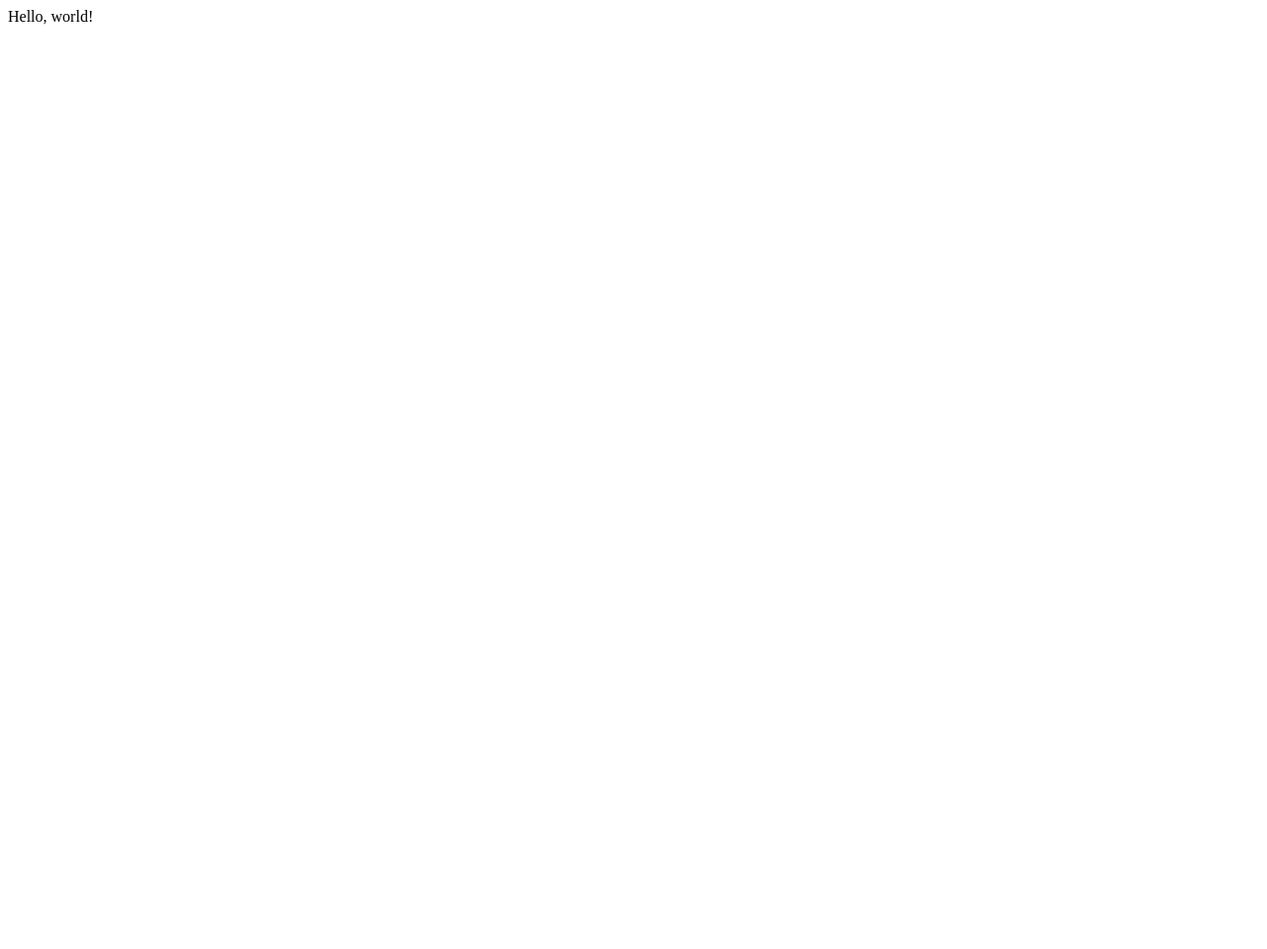
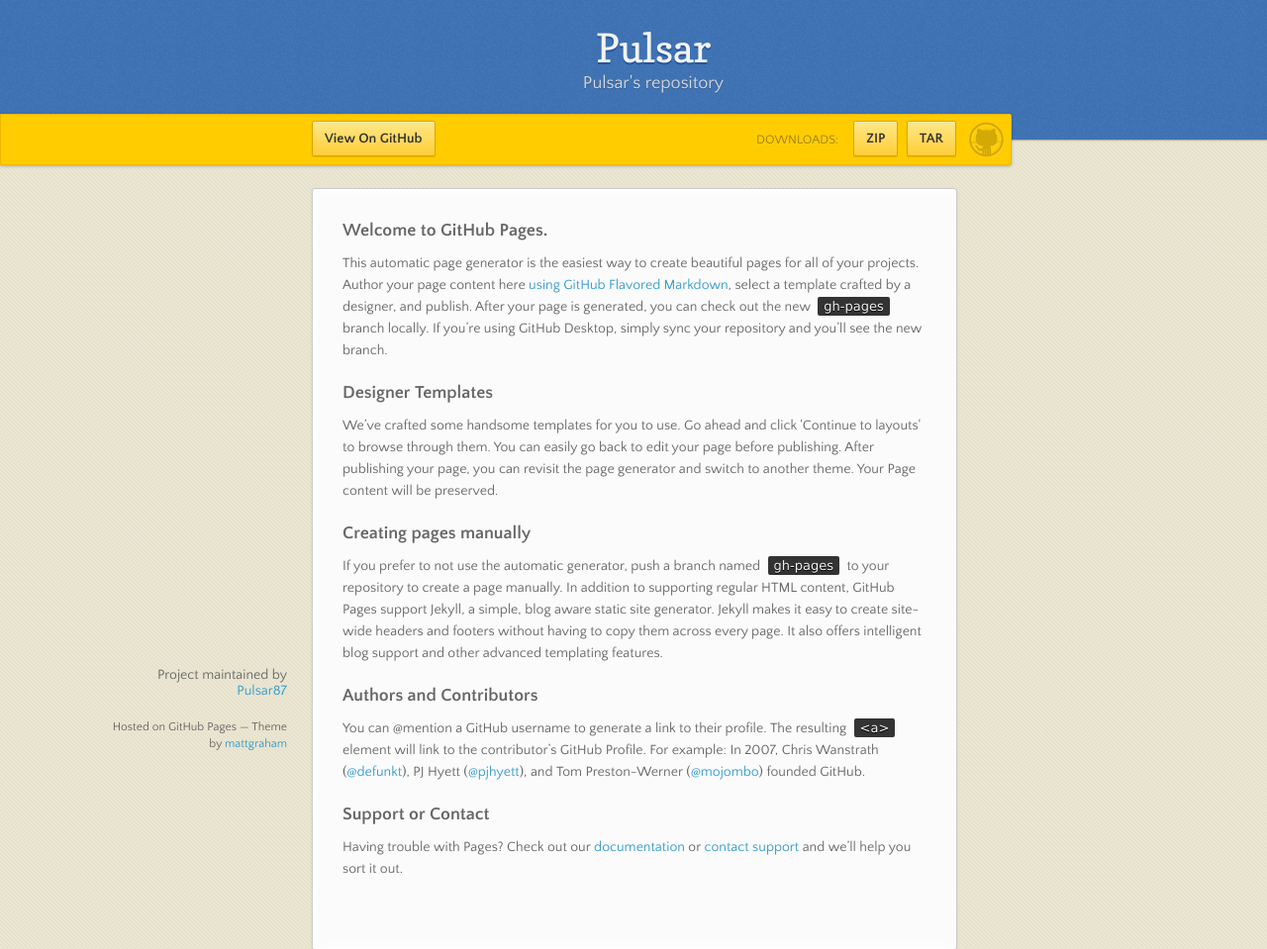
Before and after one commit to Pulsar87/pulsar, a plain HTML site: page index.html in a window 1280 px wide. Shown: the top 959 px of the page at 99% size. Before the commit the page ends 800 px from the top, so only its background shows below. Drawn offline with nearby package versions, Linux system fonts and the light colour scheme.

Commit message:
Update index.html

```diff
--- a/index.html
+++ b/index.html
@@ -1 +1,75 @@
-Hello, world!
+<!doctype html>
+<html>
+  <head>
+    <meta charset="utf-8">
+    <meta http-equiv="X-UA-Compatible" content="chrome=1">
+    <title>Pulsar by Pulsar87</title>
+    <link rel="stylesheet" href="stylesheets/styles.css">
+    <link rel="stylesheet" href="stylesheets/github-dark.css">
+    <script src="https://ajax.googleapis.com/ajax/libs/jquery/1.7.1/jquery.min.js"></script>
+    <script src="javascripts/main.js"></script>
+    <!--[if lt IE 9]>
+      <script src="//html5shiv.googlecode.com/svn/trunk/html5.js"></script>
+    <![endif]-->
+    <meta name="viewport" content="width=device-width, initial-scale=1, user-scalable=no">
+
+  </head>
+  <body>
+
+      <header>
+        <h1>Pulsar</h1>
+        <p>Pulsar&#39;s repository</p>
+      </header>
+
+      <div id="banner">
+        <span id="logo"></span>
+
+        <a href="https://github.com/Pulsar87/pulsar" class="button fork"><strong>View On GitHub</strong></a>
+        <div class="downloads">
+          <span>Downloads:</span>
+          <ul>
+            <li><a href="https://github.com/Pulsar87/pulsar/zipball/master" class="button">ZIP</a></li>
+            <li><a href="https://github.com/Pulsar87/pulsar/tarball/master" class="button">TAR</a></li>
+          </ul>
+        </div>
+      </div><!-- end banner -->
+
+    <div class="wrapper">
+      <nav>
+        <ul></ul>
+      </nav>
+      <section>
+        <h3>
+<a id="welcome-to-github-pages" class="anchor" href="#welcome-to-github-pages" aria-hidden="true"><span aria-hidden="true" class="octicon octicon-link"></span></a>Welcome to GitHub Pages.</h3>
+
+<p>This automatic page generator is the easiest way to create beautiful pages for all of your projects. Author your page content here <a href="https://guides.github.com/features/mastering-markdown/">using GitHub Flavored Markdown</a>, select a template crafted by a designer, and publish. After your page is generated, you can check out the new <code>gh-pages</code> branch locally. If you’re using GitHub Desktop, simply sync your repository and you’ll see the new branch.</p>
+
+<h3>
+<a id="designer-templates" class="anchor" href="#designer-templates" aria-hidden="true"><span aria-hidden="true" class="octicon octicon-link"></span></a>Designer Templates</h3>
+
+<p>We’ve crafted some handsome templates for you to use. Go ahead and click 'Continue to layouts' to browse through them. You can easily go back to edit your page before publishing. After publishing your page, you can revisit the page generator and switch to another theme. Your Page content will be preserved.</p>
+
+<h3>
+<a id="creating-pages-manually" class="anchor" href="#creating-pages-manually" aria-hidden="true"><span aria-hidden="true" class="octicon octicon-link"></span></a>Creating pages manually</h3>
+
+<p>If you prefer to not use the automatic generator, push a branch named <code>gh-pages</code> to your repository to create a page manually. In addition to supporting regular HTML content, GitHub Pages support Jekyll, a simple, blog aware static site generator. Jekyll makes it easy to create site-wide headers and footers without having to copy them across every page. It also offers intelligent blog support and other advanced templating features.</p>
+
+<h3>
+<a id="authors-and-contributors" class="anchor" href="#authors-and-contributors" aria-hidden="true"><span aria-hidden="true" class="octicon octicon-link"></span></a>Authors and Contributors</h3>
+
+<p>You can @mention a GitHub username to generate a link to their profile. The resulting <code>&lt;a&gt;</code> element will link to the contributor’s GitHub Profile. For example: In 2007, Chris Wanstrath (<a href="https://github.com/defunkt" class="user-mention">@defunkt</a>), PJ Hyett (<a href="https://github.com/pjhyett" class="user-mention">@pjhyett</a>), and Tom Preston-Werner (<a href="https://github.com/mojombo" class="user-mention">@mojombo</a>) founded GitHub.</p>
+
+<h3>
+<a id="support-or-contact" class="anchor" href="#support-or-contact" aria-hidden="true"><span aria-hidden="true" class="octicon octicon-link"></span></a>Support or Contact</h3>
+
+<p>Having trouble with Pages? Check out our <a href="https://help.github.com/pages">documentation</a> or <a href="https://github.com/contact">contact support</a> and we’ll help you sort it out.</p>
+      </section>
+      <footer>
+        <p>Project maintained by <a href="https://github.com/Pulsar87">Pulsar87</a></p>
+        <p><small>Hosted on GitHub Pages &mdash; Theme by <a href="https://twitter.com/michigangraham">mattgraham</a></small></p>
+      </footer>
+    </div>
+    <!--[if !IE]><script>fixScale(document);</script><![endif]-->
+
+  </body>
+</html>
```
